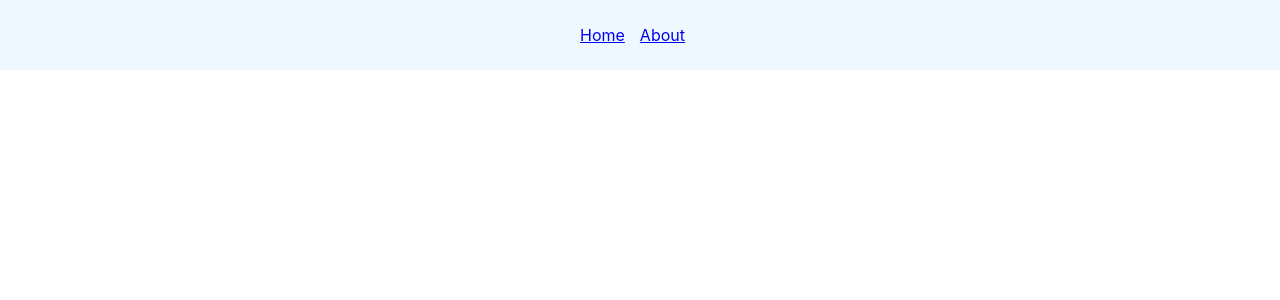
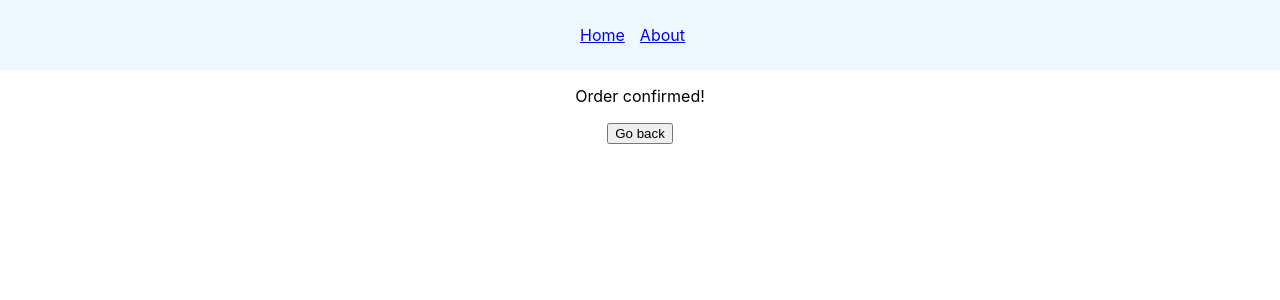
Before and after one commit to ZachyDev/Contact-Tacker, a React (Create React App) app in the folder app/: page /order-summary in a window 1280 px wide. Before the commit this address had no page. Shown: the top 300 px of the page. Built offline with nearby package versions, Linux system fonts and the light colour scheme.

Commit message:
:fire: Navigating Programmatically

```diff
--- a/app/src/App.js
+++ b/app/src/App.js
@@ -3,6 +3,7 @@
 import Navbar from './components/Navbar';
 import Home from './components/Home';
 import About from './components/About';
+import OrderSummary from './components/OrderSummary';
 
 function App() {
   return (
@@ -11,6 +12,7 @@
      <Routes>
       <Route path='/' element={<Home />}>Home</Route>
       <Route path='about' element={<About />}>About</Route>
+      <Route path='order-summary' element={<OrderSummary />}/>
      </Routes>
     </div>
   );
--- a/app/src/components/Home.js
+++ b/app/src/components/Home.js
@@ -1,9 +1,12 @@
-import React from 'react'
+import React from 'react';
+import { useNavigate } from 'react-router-dom';
 
 function Home() {
+  const navigate = useNavigate();
   return (
     <div>
         <h1>Home</h1>
+        <button onClick={() => navigate('order-summary')}>Place order</button>
     </div>
   )
 }
--- /dev/null
+++ b/app/src/components/OrderSummary.js
@@ -0,0 +1,14 @@
+import React from 'react';
+import { useNavigate } from 'react-router-dom';
+
+function OrderSummary() {
+    const navigate = useNavigate();
+  return (
+    <div>
+        <p>Order confirmed!</p>
+        <button onClick={() => navigate(-1)}>Go back</button>
+    </div>
+  )
+}
+
+export default OrderSummary
```
